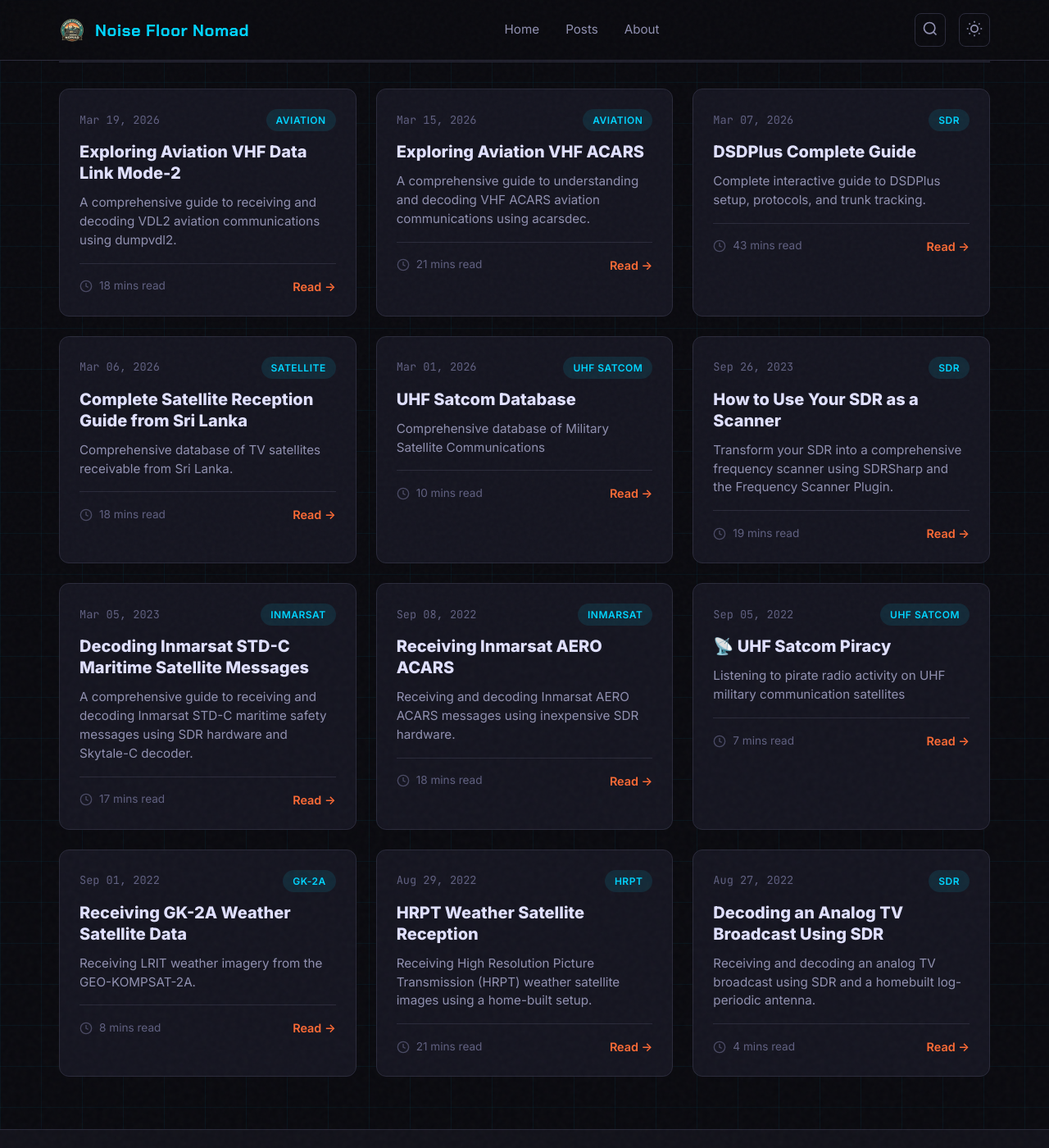
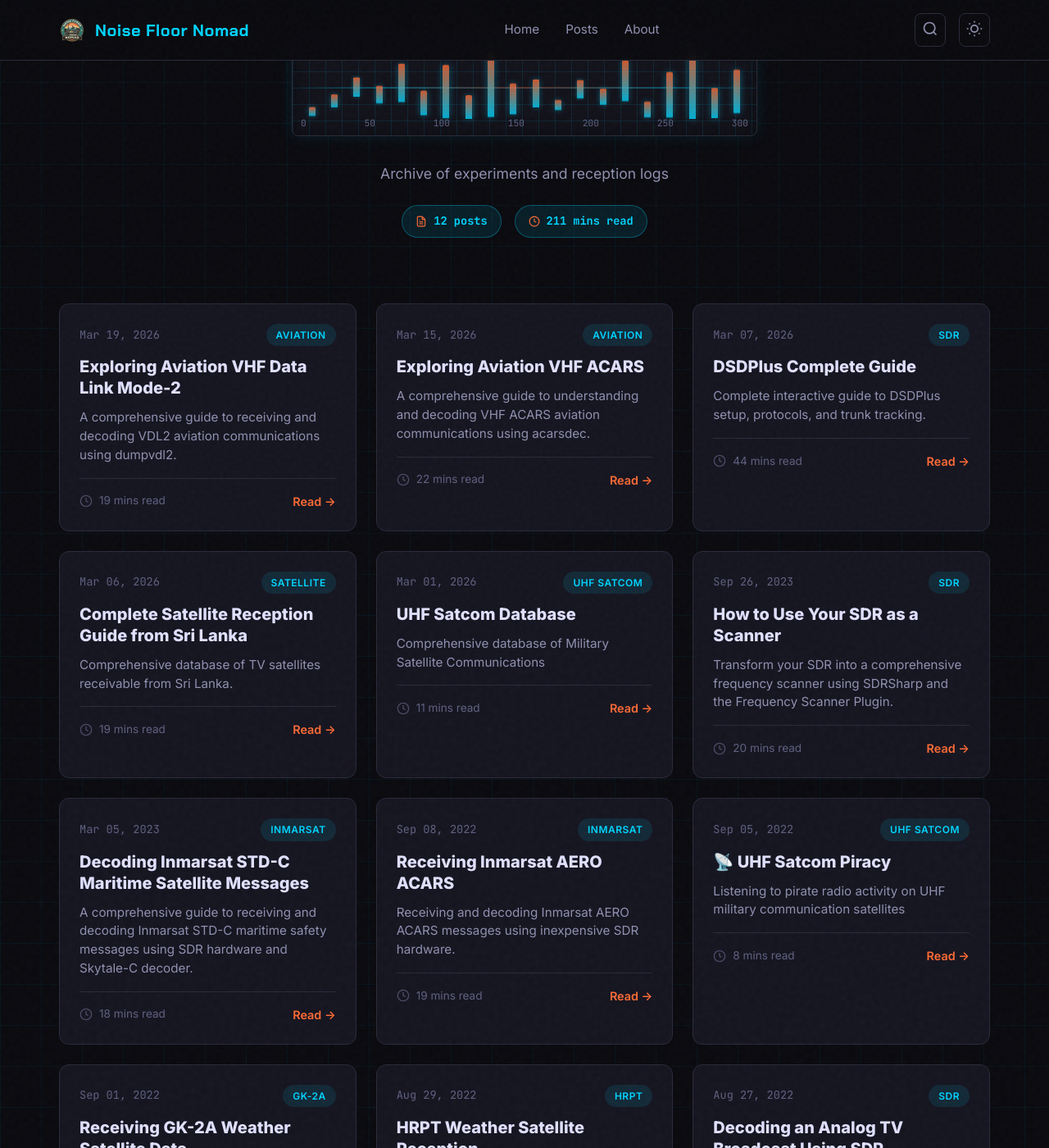
Before and after one commit to hmdsamarasekara/hmdsamarasekara.github.io, a Jekyll site: the page built from posts.html, in a window 1280 px wide and 1400 px high, scrolled down 207 px. Shown: the whole window at 82% size. Built offline with Jekyll 4.4.1, drawn with Linux system fonts in a browser that asks for light colours; some of the changed text lies outside the part shown.

Commit message:
Update posts.html

```diff
--- a/posts.html
+++ b/posts.html
@@ -4,15 +4,84 @@ title: All Posts
 permalink: /posts/
 ---
 
-<div class="container">
-  <div class="post-hero" style="margin-bottom: 2rem;">
-    <h1 class="post-title">All Posts</h1>
-    <p class="post-subtitle">Archive of experiments and reception logs</p>
+<div class="hero posts-hero">
+    <div class="hero-content">
+        <h1 class="hero-title" data-text="All Posts">
+            All Posts
+        </h1>
+
+        <!-- Spectrum Analyzer Animation -->
+        <div class="spectrum-container">
+            <div class="spectrum-display">
+                <div class="spectrum-line"></div>
+                <div class="spectrum-bars">
+                    <div class="bar" style="--height: 20%; --delay: 0s"></div>
+                    <div class="bar" style="--height: 45%; --delay: 0.1s"></div>
+                    <div class="bar" style="--height: 80%; --delay: 0.2s"></div>
+                    <div class="bar" style="--height: 60%; --delay: 0.3s"></div>
+                    <div class="bar" style="--height: 90%; --delay: 0.4s"></div>
+                    <div class="bar" style="--height: 40%; --delay: 0.5s"></div>
+                    <div class="bar" style="--height: 70%; --delay: 0.6s"></div>
+                    <div class="bar" style="--height: 30%; --delay: 0.7s"></div>
+                    <div class="bar" style="--height: 85%; --delay: 0.8s"></div>
+                    <div class="bar" style="--height: 50%; --delay: 0.9s"></div>
+                    <div class="bar" style="--height: 65%; --delay: 1.0s"></div>
+                    <div class="bar" style="--height: 35%; --delay: 1.1s"></div>
+                    <div class="bar" style="--height: 75%; --delay: 1.2s"></div>
+                    <div class="bar" style="--height: 55%; --delay: 1.3s"></div>
+                    <div class="bar" style="--height: 95%; --delay: 1.4s"></div>
+                    <div class="bar" style="--height: 25%; --delay: 1.5s"></div>
+                    <div class="bar" style="--height: 60%; --delay: 1.6s"></div>
+                    <div class="bar" style="--height: 85%; --delay: 1.7s"></div>
+                    <div class="bar" style="--height: 40%; --delay: 1.8s"></div>
+                    <div class="bar" style="--height: 70%; --delay: 1.9s"></div>
+                </div>
+                <div class="spectrum-grid"></div>
+                <div class="spectrum-labels">
+                    <span>0</span>
+                    <span>50</span>
+                    <span>100</span>
+                    <span>150</span>
+                    <span>200</span>
+                    <span>250</span>
+                    <span>300</span>
+                </div>
+            </div>
         </div>
 
-  <div class="posts-grid">
+        <p class="hero-subtitle">Archive of experiments and reception logs</p>
+
+        <div class="posts-stats">
+            <span class="stat-badge">
+                <svg width="14" height="14" viewBox="0 0 24 24" fill="none" stroke="currentColor" stroke-width="2">
+                    <path d="M14 2H6a2 2 0 0 0-2 2v16a2 2 0 0 0 2 2h12a2 2 0 0 0 2-2V8z"></path>
+                    <polyline points="14 2 14 8 20 8"></polyline>
+                    <line x1="16" y1="13" x2="8" y2="13"></line>
+                    <line x1="16" y1="17" x2="8" y2="17"></line>
+                    <polyline points="10 9 9 9 8 9"></polyline>
+                </svg>
+                {{ site.posts.size }} posts
+            </span>
+            {% assign total_words = 0 %}
             {% for post in site.posts %}
-    <article class="post-card">
+                {% assign post_words = post.content | number_of_words %}
+                {% assign total_words = total_words | plus: post_words %}
+            {% endfor %}
+            <span class="stat-badge">
+                <svg width="14" height="14" viewBox="0 0 24 24" fill="none" stroke="currentColor" stroke-width="2">
+                    <circle cx="12" cy="12" r="10"></circle>
+                    <polyline points="12 6 12 12 16 14"></polyline>
+                </svg>
+                {{ total_words | divided_by: 180.0 | ceil }} mins read
+            </span>
+        </div>
+    </div>
+</div>
+
+<div class="container">
+    <div class="posts-archive-grid">
+        {% for post in site.posts %}
+        <article class="post-card archive-card">
             <div class="post-card-meta">
                 <time class="post-date" datetime="{{ post.date | date_to_xmlschema }}">
                     {{ post.date | date: "%b %d, %Y" }}
@@ -27,7 +96,7 @@ permalink: /posts/
             </h3>
 
             {% if post.excerpt %}
-      <p class="post-card-excerpt">{{ post.excerpt | strip_html | truncatewords: 20 }}</p>
+            <p class="post-card-excerpt">{{ post.excerpt | strip_html | truncatewords: 25 }}</p>
             {% endif %}
 
             <div class="post-card-footer">
@@ -37,10 +106,11 @@ permalink: /posts/
                         <polyline points="12 6 12 12 16 14"></polyline>
                     </svg>
                     {% assign words = post.content | number_of_words %}
-          {% if words < 360 %}
+                    {% assign minutes = words | divided_by: 180.0 | ceil %}
+                    {% if minutes <= 1 %}
                         1 min read
                     {% else %}
-            {{ words | divided_by: 180 }} mins read
+                        {{ minutes }} mins read
                     {% endif %}
                 </span>
                 <a href="{{ post.url | relative_url }}" class="read-more">Read →</a>
```
Lines whose indentation alone changed are shown as unchanged.
